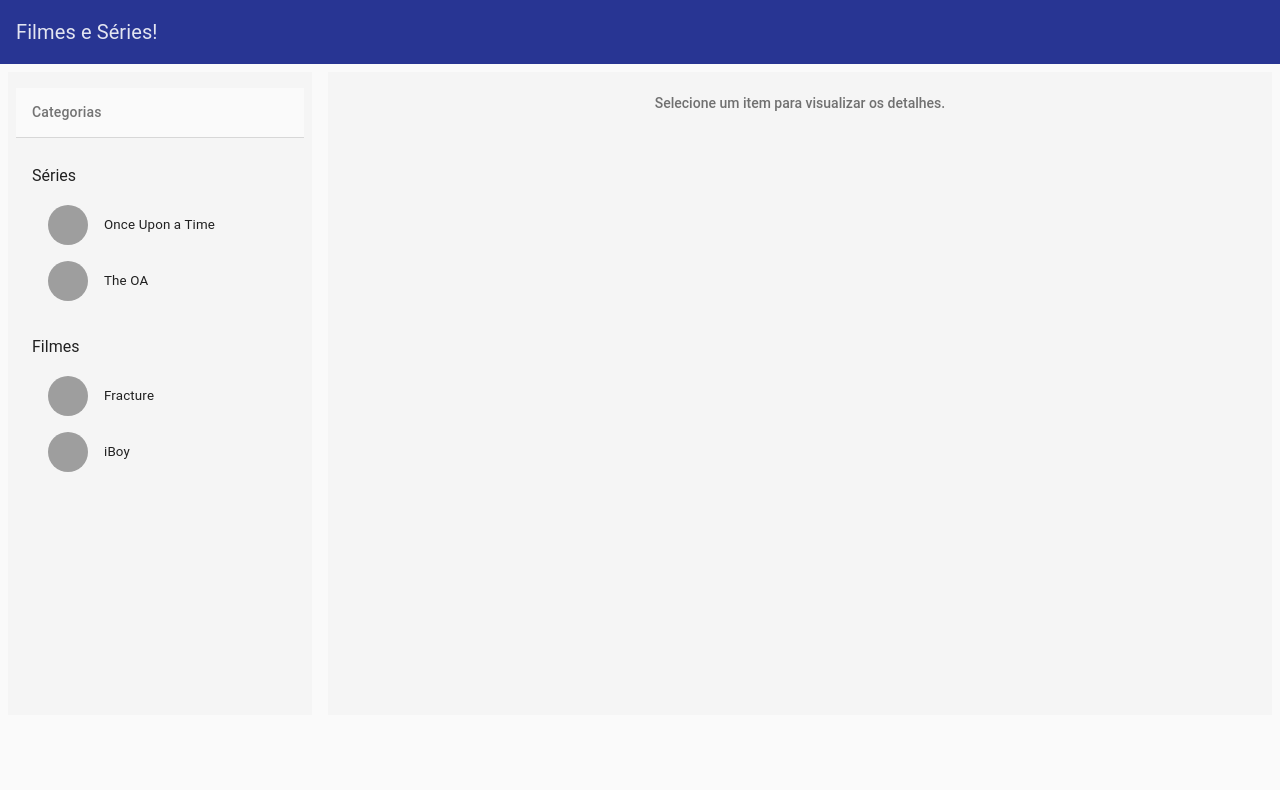
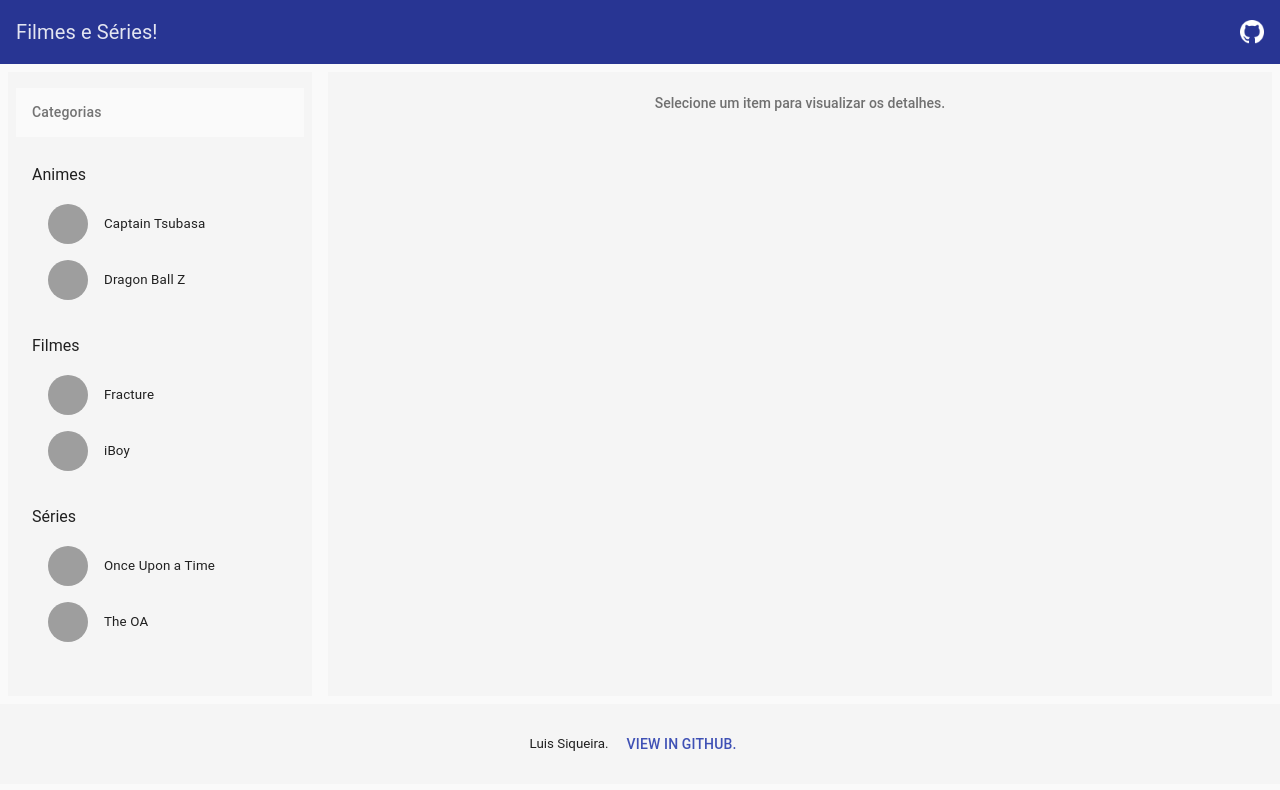
Before and after one commit to luissiqueira/angular-movies, a plain HTML site: page app/index.html in a window 1280 px wide. Drawn offline with Linux system fonts and the light colour scheme; grey boxes are pictures that could not be loaded.

Commit message:
adicionando footer a link ao github

```diff
--- a/app/components/mocks/mock-data.json
+++ b/app/components/mocks/mock-data.json
@@ -1,18 +1,18 @@
 [
   {
-    "name": "Séries",
+    "name": "Animes",
     "items": [
       {
-        "name": "Once Upon a Time",
-        "image": "https://upload.wikimedia.org/wikipedia/en/0/06/Once_Upon_a_Time_Season_1.jpg",
-        "year": "2011",
-        "premise": "Once Upon a Time is an American fairy tale television series that premiered on October 23, 2011, on ABC. The show takes place in the fictional seaside town of Storybrooke, Maine, whose residents are characters from various fairy tales transported to the \"real world\" town and robbed of their real memories by a powerful curse."
+        "name": "Captain Tsubasa",
+        "image": "https://myanimelist.cdn-dena.com/images/anime/1/2245.jpg",
+        "year": "1981",
+        "premise": "The series is characterized by dynamic and exciting football moves, often stylish and implausible. The plot focuses on Tsubasa's relationship with his friends, rivalry with his opponents, training, competition, and the action and outcome of each football match."
       },
       {
-        "name": "The OA",
-        "image": "http://www.gstatic.com/tv/thumb/tvbanners/13606482/p13606482_b_v8_aa.jpg",
-        "year": "2016",
-        "premise": "The OA é uma websérie americana de drama, suspense e ficção científica, criada e produzida por Brit Marling e Zal Batmanglij, sendo sua terceira colaboração, e distribuída mundialmente pela Netflix."
+        "name": "Dragon Ball Z",
+        "image": "http://www.gstatic.com/tv/thumb/tvbanners/10420628/p10420628_b_v8_aa.jpg",
+        "year": "1989",
+        "premise": "Dragon Ball Z follows the adventures of the protagonist Goku who, along with his companions, defends the Earth against an assortment of villains ranging from intergalactic space fighters and conquerors, unnaturally powerful androids and nearly indestructible creatures."
       }
     ]
   },
@@ -32,5 +32,22 @@
         "premise": "iBoy is a British science-fiction teen thriller film on Netflix, starring Bill Milner and Maisie Williams, based on the book of the same name by Kevin Brooks."
       }
     ]
+  },
+  {
+    "name": "Séries",
+    "items": [
+      {
+        "name": "Once Upon a Time",
+        "image": "https://upload.wikimedia.org/wikipedia/en/0/06/Once_Upon_a_Time_Season_1.jpg",
+        "year": "2011",
+        "premise": "Once Upon a Time is an American fairy tale television series that premiered on October 23, 2011, on ABC. The show takes place in the fictional seaside town of Storybrooke, Maine, whose residents are characters from various fairy tales transported to the \"real world\" town and robbed of their real memories by a powerful curse."
+      },
+      {
+        "name": "The OA",
+        "image": "http://www.gstatic.com/tv/thumb/tvbanners/13606482/p13606482_b_v8_aa.jpg",
+        "year": "2016",
+        "premise": "The OA é uma websérie americana de drama, suspense e ficção científica, criada e produzida por Brit Marling e Zal Batmanglij, sendo sua terceira colaboração, e distribuída mundialmente pela Netflix."
+      }
+    ]
   }
 ]
--- a/app/index.html
+++ b/app/index.html
@@ -2,7 +2,7 @@
 <html lang="pt-br" ng-app="movies">
 <head>
     <meta charset="UTF-8">
-    <title>Title</title>
+    <title>Filmes e séries</title>
     <link rel="stylesheet" href="styles/angular-material.min.css">
     <link rel="stylesheet" href="styles/app.css">
 
@@ -24,22 +24,28 @@
 
 <md-toolbar class="md-hue-2">
     <div class="md-toolbar-tools">
-        <h2 ui-sref="default">Filmes e Séries!</h2>
+        <h2 flex md-truncate ui-sref="default">Filmes e Séries!</h2>
+
+        <md-button class="md-icon-button"
+                   aria-label="GitHub"
+                   ng-href="https://github.com/luissiqueira/angular-movies"
+                   target="_blank">
+            <img ng-src="images/github.png" />
+        </md-button>
     </div>
 </md-toolbar>
 
-<div layout="row" layout-fill>
+<div layout="row" layout-fill class="mh-80">
     <section layout="column" layout-padding flex="25">
         <div class="gray page-container">
             <md-list>
                 <md-subheader>Categorias</md-subheader>
-                <md-divider></md-divider>
 
                 <ul ng-repeat="category in categories">
                     <p ng-click="movieCtrl.showDetailSection(category)"> {{ category.name }} </p>
 
                     <md-list-item ng-repeat="movie in category.items" ng-click="movieCtrl.showDetail(movie)">
-                        <img ng-src="{{movie.image}}" class="md-avatar" alt="{{movie.name}}" />
+                        <img ng-src="{{movie.image}}" class="md-avatar" alt="{{movie.name}}"/>
                         <small>{{ movie.name }}</small>
                     </md-list-item>
                 </ul>
@@ -54,5 +60,17 @@
     </section>
 </div>
 
+<div layout="row" layout-fill class="h-80px">
+    <footer class="gray layout-align-center" flex layout-padding>
+        <p>
+            <small>Luis Siqueira.</small>
+            <md-button class="md-primary"
+                       ng-href="https://github.com/luissiqueira/angular-movies"
+                       target="_blank">View in GitHub.
+            </md-button>
+        </p>
+    </footer>
+</div>
+
 </body>
 </html>
--- a/app/styles/app.css
+++ b/app/styles/app.css
@@ -53,7 +53,8 @@ ul md-list-item div {
 }
 
 .page-container {
-    min-height: 80%;
+    height: 100%;
+    overflow: scroll;
     margin: 0;
 }
 
@@ -72,3 +73,23 @@ ul md-list-item div {
 img.detail-movie {
     width: 200px;
 }
+
+.h-80px.layout-fill {
+    height: 80px;
+    min-height: 80px;
+    width: 100%;
+}
+
+footer p {
+    margin: 0;
+    text-align: center;
+}
+
+.mh-80.layout-fill {
+    height: 80%;
+    min-height: 80%;
+}
+
+md-toolbar img {
+    width: 100%;
+}
```
Also changed, not shown: app/images/github.png (added).
